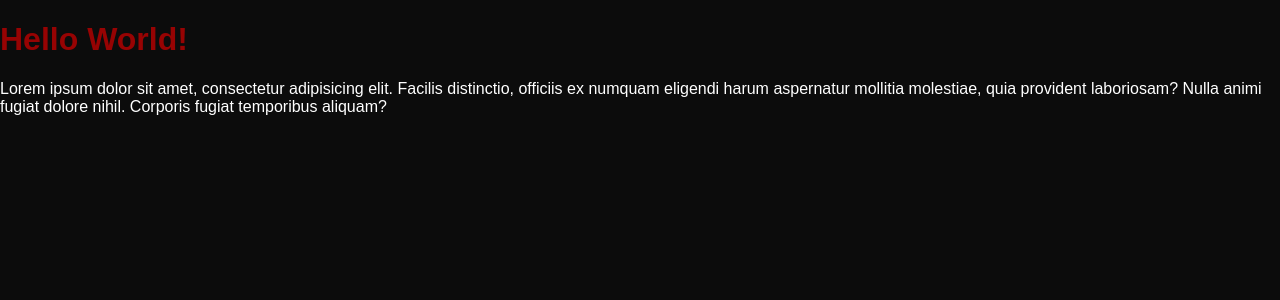
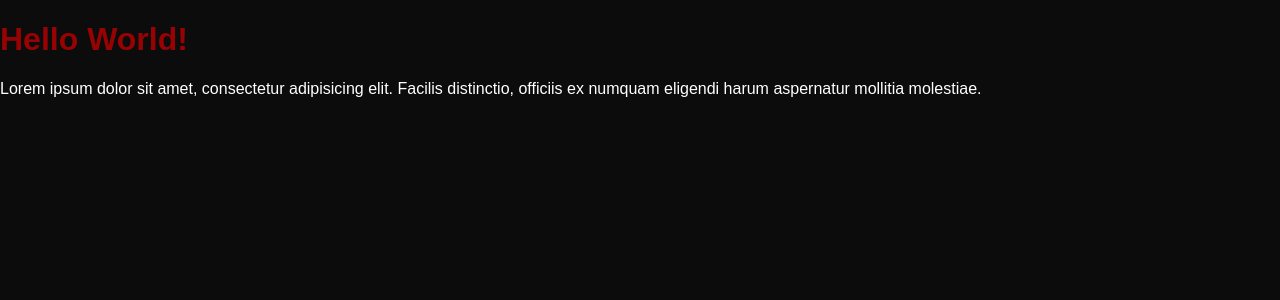
Before and after one commit to bm-jsms/jsms-vue_basics, a Vue app: page / in a window 1280 px wide. Shown: the top 300 px of the page. Built offline with nearby package versions, Linux system fonts and the light colour scheme.

Commit message:
child component - lorem

```diff
--- a/src/components/ChildComponent.vue
+++ b/src/components/ChildComponent.vue
@@ -2,7 +2,6 @@
 	<p>
 		Lorem ipsum dolor sit amet, consectetur adipisicing elit. Facilis
 		distinctio, officiis ex numquam eligendi harum aspernatur mollitia
-		molestiae, quia provident laboriosam? Nulla animi fugiat dolore nihil.
-		Corporis fugiat temporibus aliquam?
+		molestiae.
 	</p>
 </template>
```
